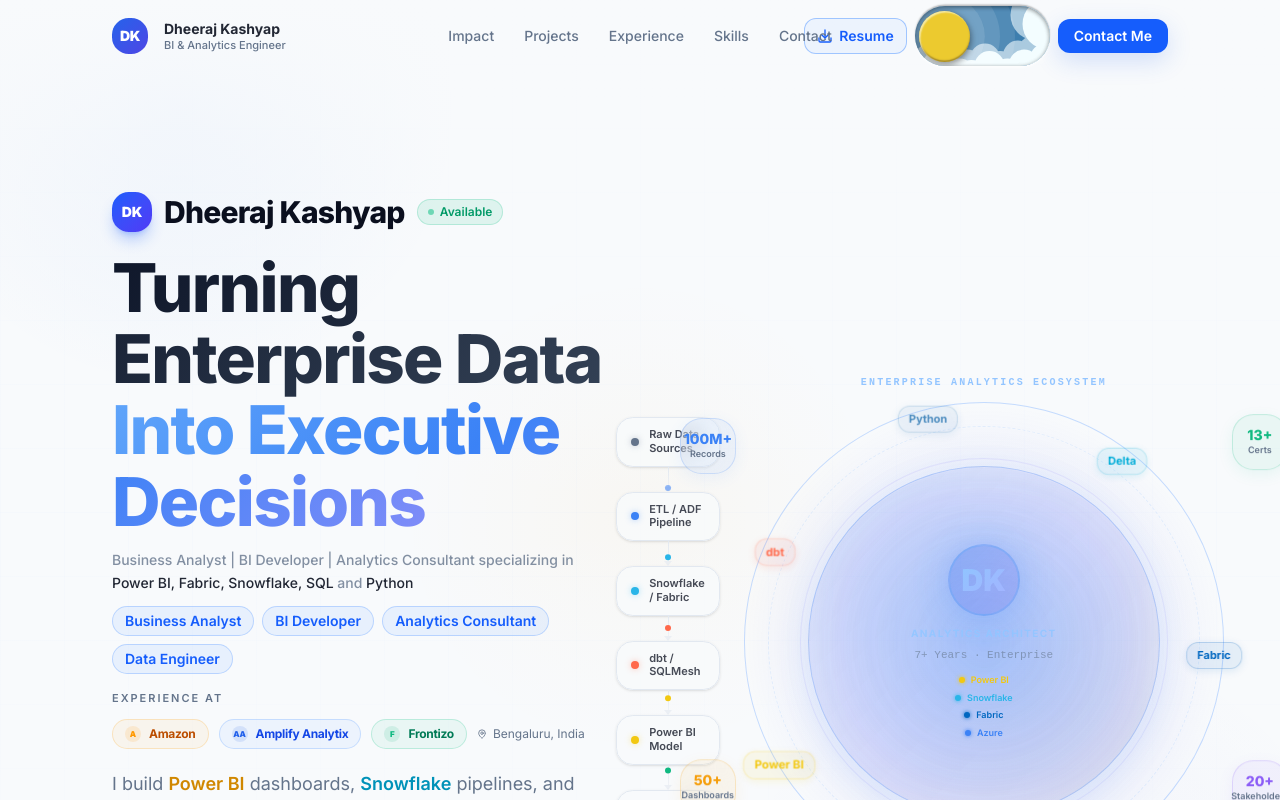
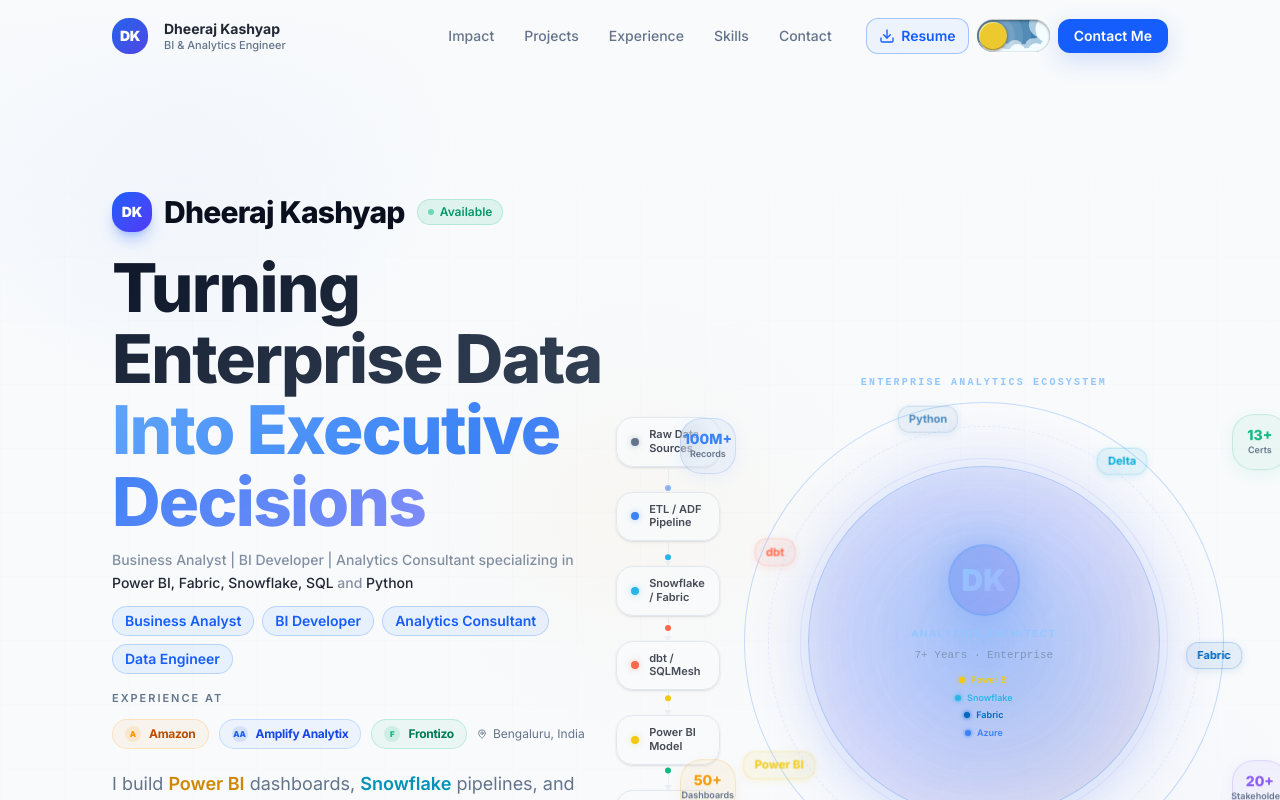
Before and after one commit to dheekash/dheeraj-portfolio, a Next.js app: page / in a window 1280 px wide. Shown: the top 800 px of the page. Built offline with nearby package versions, Linux system fonts and the light colour scheme.

Commit message:
fix(navbar): shrink theme toggle to match button height
--toggle-size 24px → 13px: rendered height 60px → 32.5px, matching
Resume/Contact Me button height. Removed redundant inline var override.

Co-Authored-By: Claude Sonnet 4.6 <noreply@anthropic.com>

```diff
--- a/src/app/globals.css
+++ b/src/app/globals.css
@@ -310,7 +310,7 @@
 
 /* ─── Theme Switch (Uiverse.io by Galahhad) ─── */
 .theme-switch {
-  --toggle-size: 24px;
+  --toggle-size: 13px;
   --container-width: 5.625em;
   --container-height: 2.5em;
   --container-radius: 6.25em;
--- a/src/components/layout/Navbar.tsx
+++ b/src/components/layout/Navbar.tsx
@@ -99,10 +99,8 @@ export function Navbar() {
               Resume
             </LinkButton>
 
-            {/* Theme toggle — scaled down ~37% via CSS var override */}
-            <div style={{ "--toggle-size": "15px" } as React.CSSProperties}>
-              <ThemeSwitch />
-            </div>
+            {/* Theme toggle */}
+            <ThemeSwitch />
 
             {/* Contact — filled blue, softer shadow */}
             <button
```
